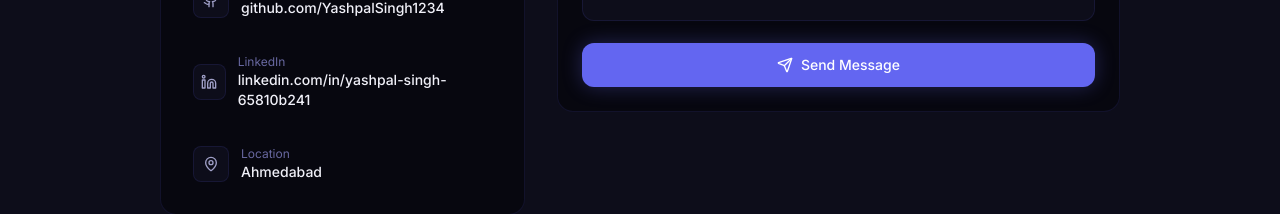
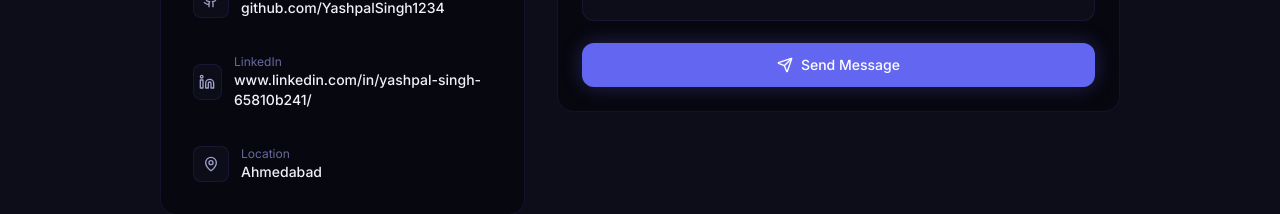
Before and after one commit to YashpalSingh1234/Portfolio, a Next.js app: page / in a window 1280 px wide. Shown: the part 5638-5852 px from the top of the page. Built offline with nearby package versions, Linux system fonts and the light colour scheme.

Commit message:
update linkdin link

```diff
--- a/components/sections/Contact.tsx
+++ b/components/sections/Contact.tsx
@@ -97,7 +97,7 @@ export function Contact() {
                 <div>
                   <p className="text-xs text-[var(--text-tertiary)]">LinkedIn</p>
                   <p className="text-sm font-medium text-[var(--text-primary)] group-hover:text-[var(--brand)] transition-colors">
-                    linkedin.com/in/yashpal-singh-65810b241
+                    www.linkedin.com/in/yashpal-singh-65810b241/
                   </p>
                 </div>
               </a>
@@ -184,11 +184,10 @@ export function Contact() {
 
               <button
                 type="submit"
-                className={`flex items-center justify-center gap-2 h-11 rounded-xl font-medium text-sm transition-all duration-200 ${
-                  submitted
+                className={`flex items-center justify-center gap-2 h-11 rounded-xl font-medium text-sm transition-all duration-200 ${submitted
                     ? 'bg-emerald-500 text-white'
                     : 'bg-brand-500 text-white hover:bg-brand-600 shadow-[0_0_20px_rgba(99,102,241,0.3)] hover:shadow-[0_0_30px_rgba(99,102,241,0.5)]'
-                }`}
+                  }`}
               >
                 {submitted ? (
                   <><Check className="h-4 w-4" /> Message Sent!</>
--- a/lib/data.ts
+++ b/lib/data.ts
@@ -8,7 +8,7 @@ export const PERSONAL = {
     'Focused on LLMs, ML Systems, and scalable web applications. 2 years of R&D experience shipping production-grade AI pipelines and intelligent automation — not just benchmark papers.',
   email: 'rk7129357@email.com',
   github: 'https://github.com/YashpalSingh1234',
-  linkedin: 'https://linkedin.com/in/yashpal-singh-65810b241',
+  linkedin: 'https://www.linkedin.com/in/yashpal-singh-65810b241/',
   location: 'Ahmedabad',
   resumeUrl: '/resume.pdf',
   availability: 'Open to AI Engineer / ML Engineer opportunities',
```
